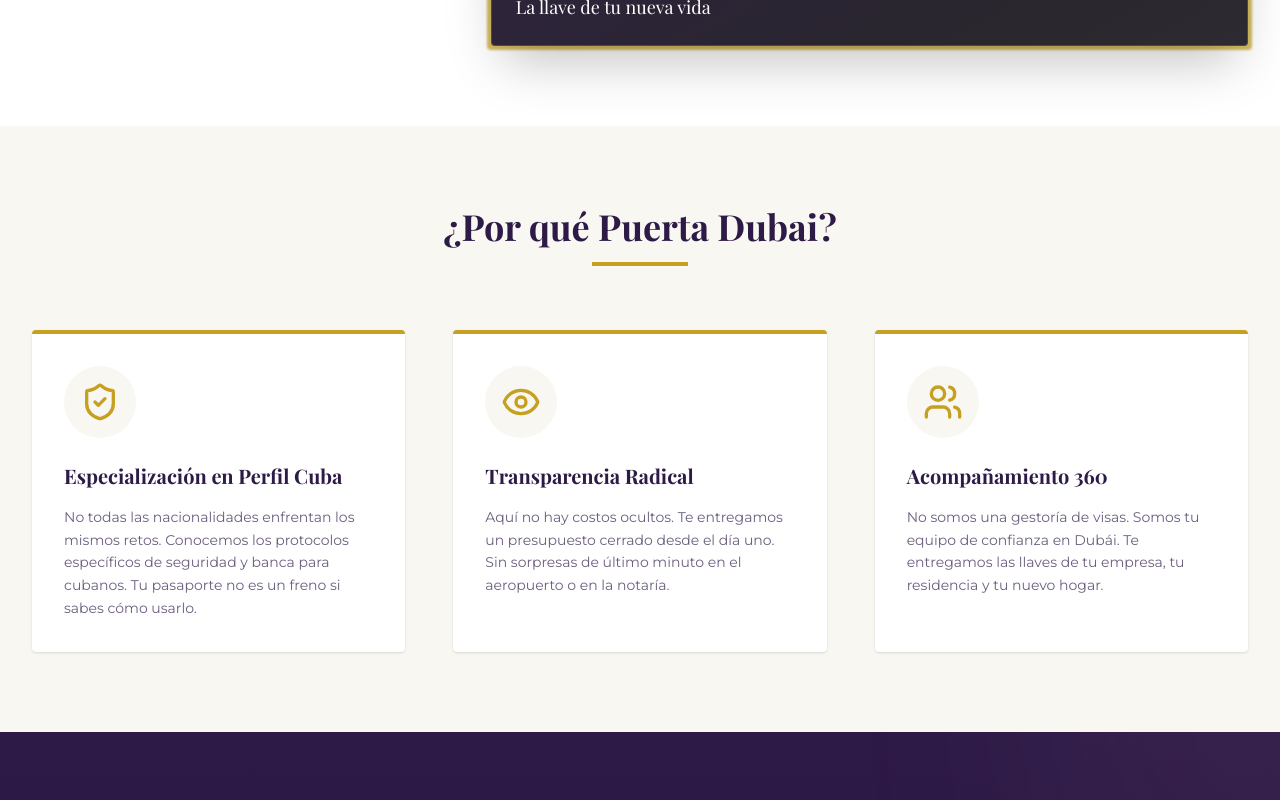
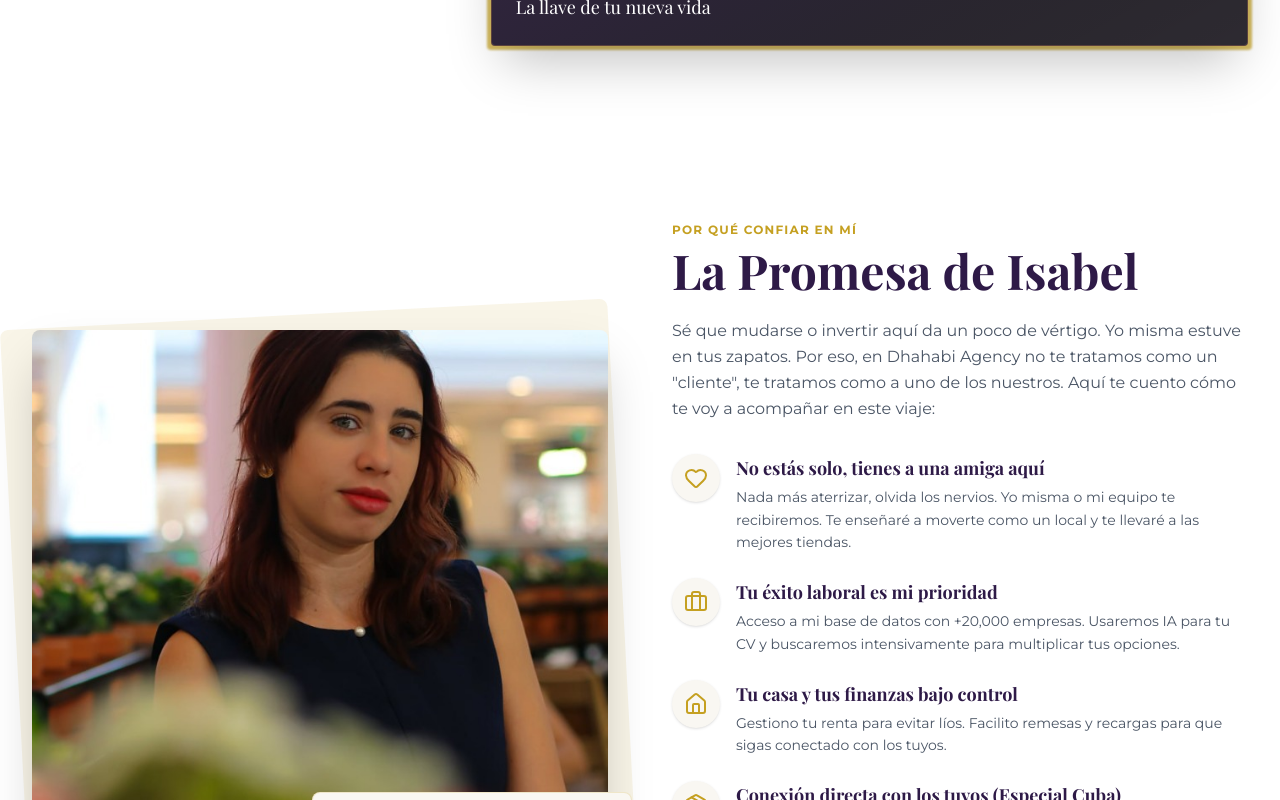
Before and after one commit to jorge0902/puertadubai, a React (Vite) app: page / in a window 1280 px wide. Shown: the part 1260-2060 px from the top of the page. Built offline with nearby package versions, Linux system fonts and the light colour scheme; grey boxes are pictures that could not be loaded; a web font is replaced by a local one.

Commit message:
Update IsabelPromise image and reorder section

```diff
--- a/src/App.tsx
+++ b/src/App.tsx
@@ -30,11 +30,11 @@
       <main>
         <Hero />
         <VideoSection />
+        <IsabelPromise onOpenModal={() => setShowModal(true)} />
         <WhyUs />
         <Services />
         <Offers />
         <About />
-        <IsabelPromise onOpenModal={() => setShowModal(true)} />
         <SecurityPillars />
         <FAQ />
       </main>
--- a/src/components/IsabelPromise.tsx
+++ b/src/components/IsabelPromise.tsx
@@ -18,7 +18,7 @@
                         <div className="relative">
                             <div className="absolute -inset-4 bg-gold/10 rounded-lg transform -rotate-3"></div>
                             <img
-                                src="/isabel-authority.png"
+                                src="/isabel-promise-v2.jpg"
                                 alt="Isabel - Tu amiga en Dubái"
                                 className="relative rounded-lg shadow-2xl w-full object-cover h-[600px]"
                             />
```
Also changed, not shown: public/isabel-promise-v2.jpg (added).
